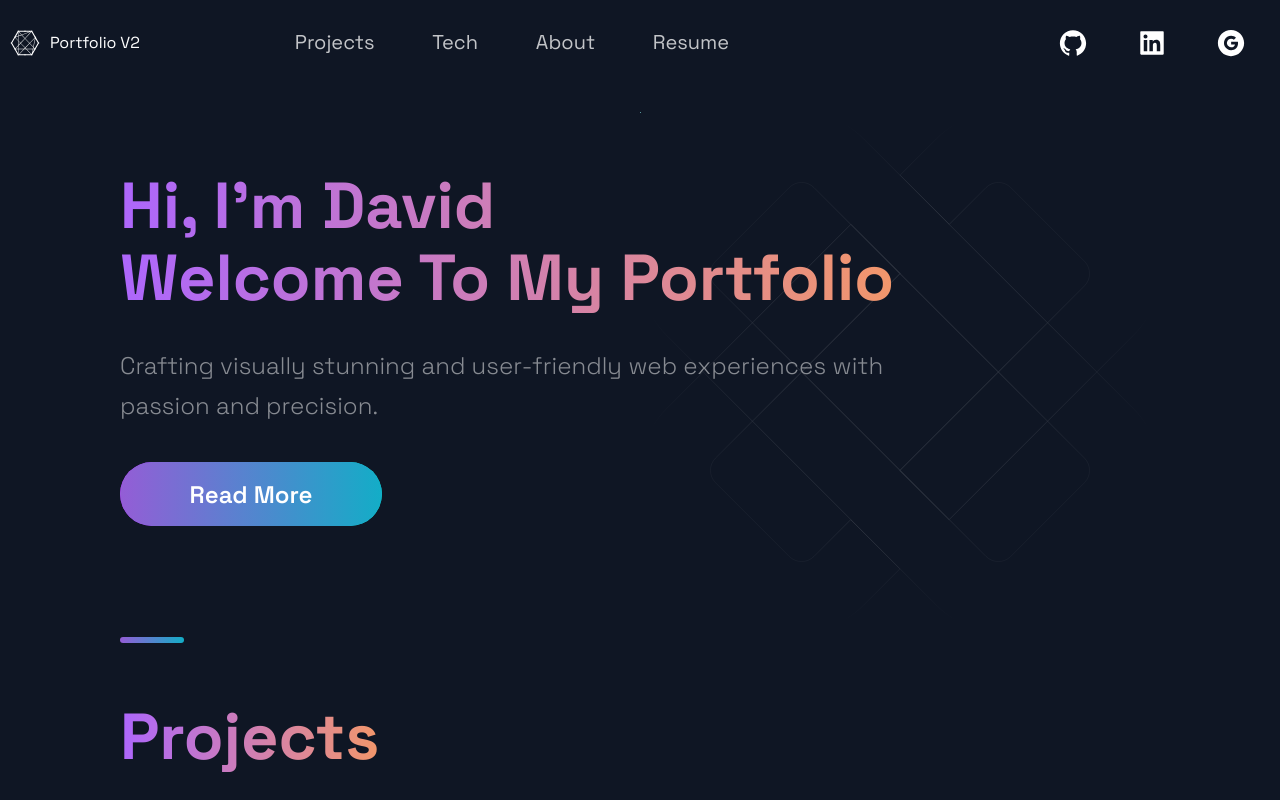
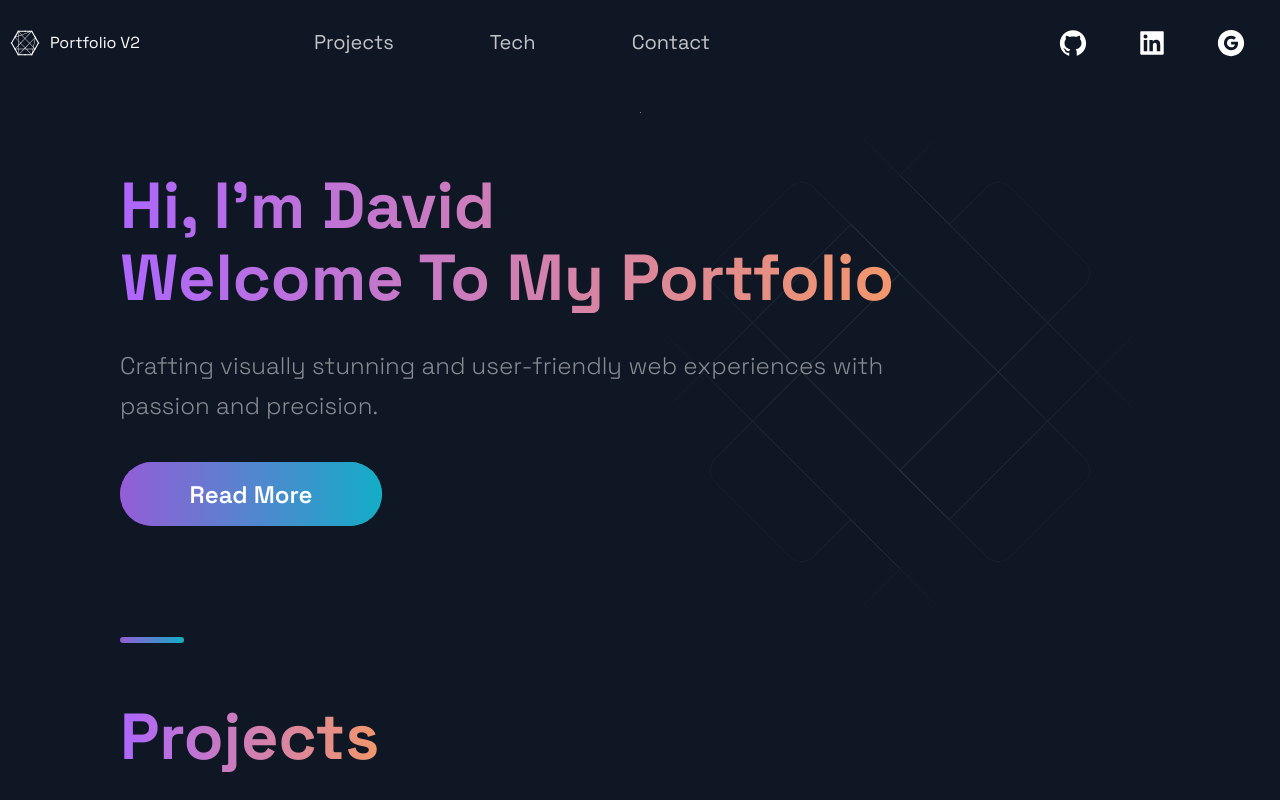
Before and after one commit to dvebino/portfolioV2, a Next.js app: page / in a window 1280 px wide. Shown: the top 800 px of the page. Built offline with nearby package versions, Linux system fonts and the light colour scheme.

Commit message:
styled form textarea, tweaked header links

```diff
--- a/src/components/ContactForm/ContactForm.js
+++ b/src/components/ContactForm/ContactForm.js
@@ -11,7 +11,7 @@ import { FormButton, FormContainer, FormInput, FormLabel, FormTitle, FormTextAre
 
 const ContactForm = () => {
   return (
-    <Section>
+    <Section id="contact">
         <SectionDivider />
         <SectionTitle main>Contact Form</SectionTitle>
 
--- a/src/components/ContactForm/ContactFormStyles.js
+++ b/src/components/ContactForm/ContactFormStyles.js
@@ -1,7 +1,7 @@
 import styled from 'styled-components';
 
 export const FormSection = styled.div`
-    padding: 160px 0;
+    padding: 80px 0;
     display: flex;
     justify-content:center;
 `
@@ -53,7 +53,16 @@ export const FormInput = styled.input`
 `
 
 export const FormTextArea = styled.textarea`
-
+    width: 100%;
+    height: 150px;
+    padding: 12px 20px;
+    box-sizing: border-box;
+    border: 2px solid #ccc;
+    border-radius: 4px;
+    background-color: #f8f8f8;
+    font-size: 16px;
+    resize: none;
+    margin-top:1rem;
 `
 
 export const FormLabel = styled.label`
@@ -62,7 +71,3 @@ export const FormLabel = styled.label`
     font-weight: 400;
     color: black;
 `
-
-export const FormTitle = styled.span`
-
-`
--- a/src/components/Header/Header.js
+++ b/src/components/Header/Header.js
@@ -1,5 +1,4 @@
 import Link from 'next/link';
-import Image from 'next/image';
 import React from 'react';
 import { AiFillGithub, AiFillGoogleCircle, AiFillLinkedin } from 'react-icons/ai';
 import { FaConnectdevelop } from 'react-icons/fa';
@@ -28,13 +27,8 @@ const Header = () =>  (
         </Link>
       </li>
       <li style={{marginTop:"6px"}}>
-        <Link href="#about">
-          <NavLink>About</NavLink>
-        </Link>
-      </li>
-      <li style={{marginTop:"6px"}}>
-        <Link href="#resume">
-          <NavLink>Resume</NavLink>
+        <Link href="#contact">
+          <NavLink>Contact</NavLink>
         </Link>
       </li>
     </Div2>
```
